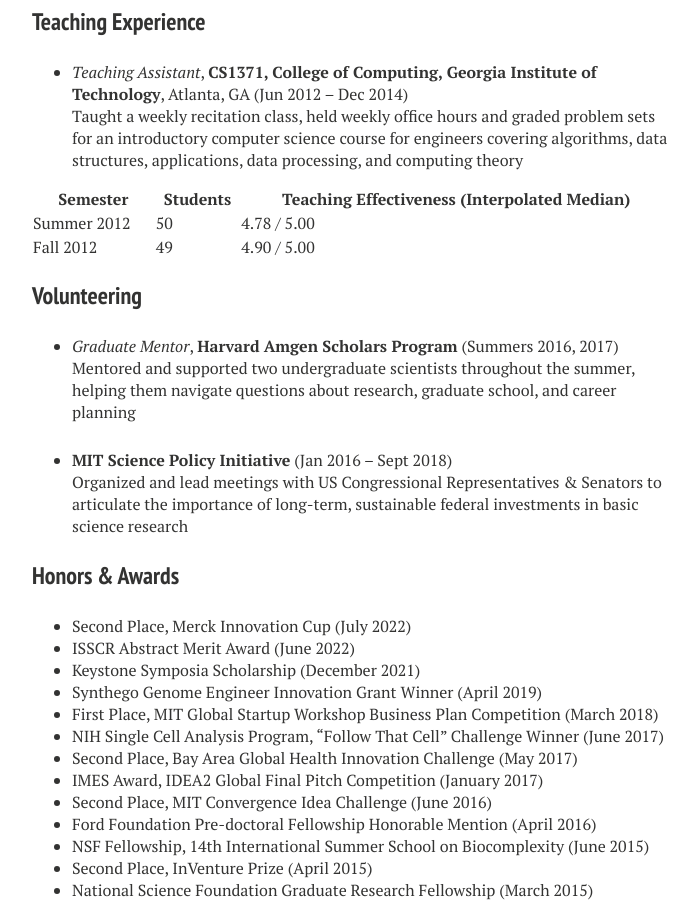
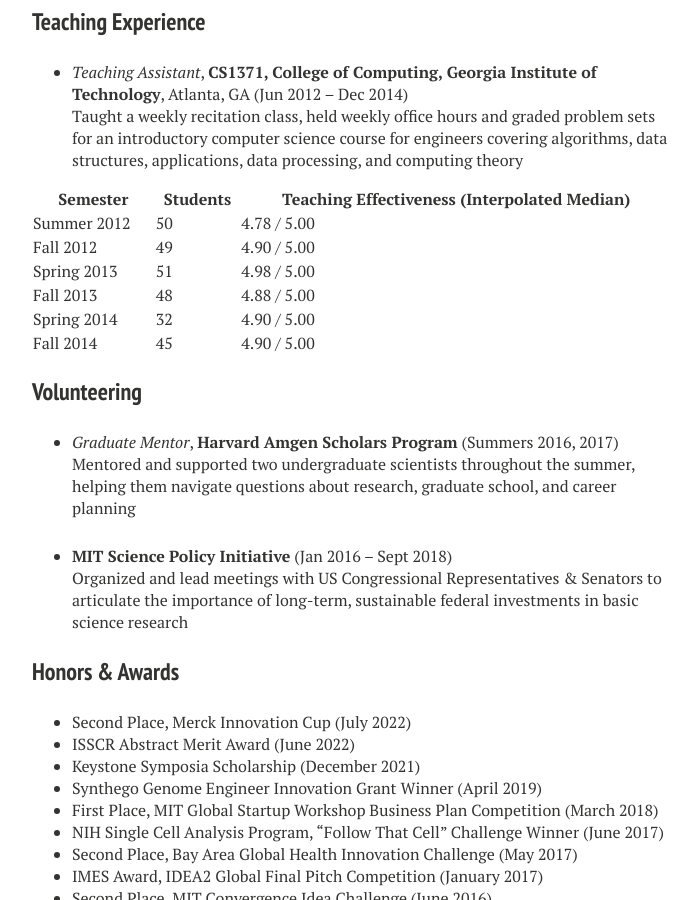
Before and after one commit to mnajia/mnajia.github.io, a Jekyll site: the page built from cv.md, in a window 1280 px wide and 900 px high, scrolled down 2086 px. Shown: the whole window, without its empty margins (288-985 px from the left). Built offline with Jekyll 4.4.1, drawn with Linux system fonts in a browser that asks for light colours; nearby versions of some CDN libraries.

Commit message:
first commit

```diff
--- a/cv.md
+++ b/cv.md
@@ -86,6 +86,26 @@ Taught a weekly recitation class, held weekly office hours and graded problem se
     <td>49</td>
     <td>4.90 / 5.00</td>
   </tr>
+  <tr>
+    <td>Spring 2013</td>
+    <td>51</td>
+    <td>4.98 / 5.00</td>
+  </tr>
+  <tr>
+    <td>Fall 2013</td>
+    <td>48</td>
+    <td>4.88 / 5.00</td>
+  </tr>
+  <tr>
+    <td>Spring 2014</td>
+    <td>32</td>
+    <td>4.90 / 5.00</td>
+  </tr>
+  <tr>
+    <td>Fall 2014</td>
+    <td>45</td>
+    <td>4.90 / 5.00</td>
+  </tr>
 </table>
 
 
```
